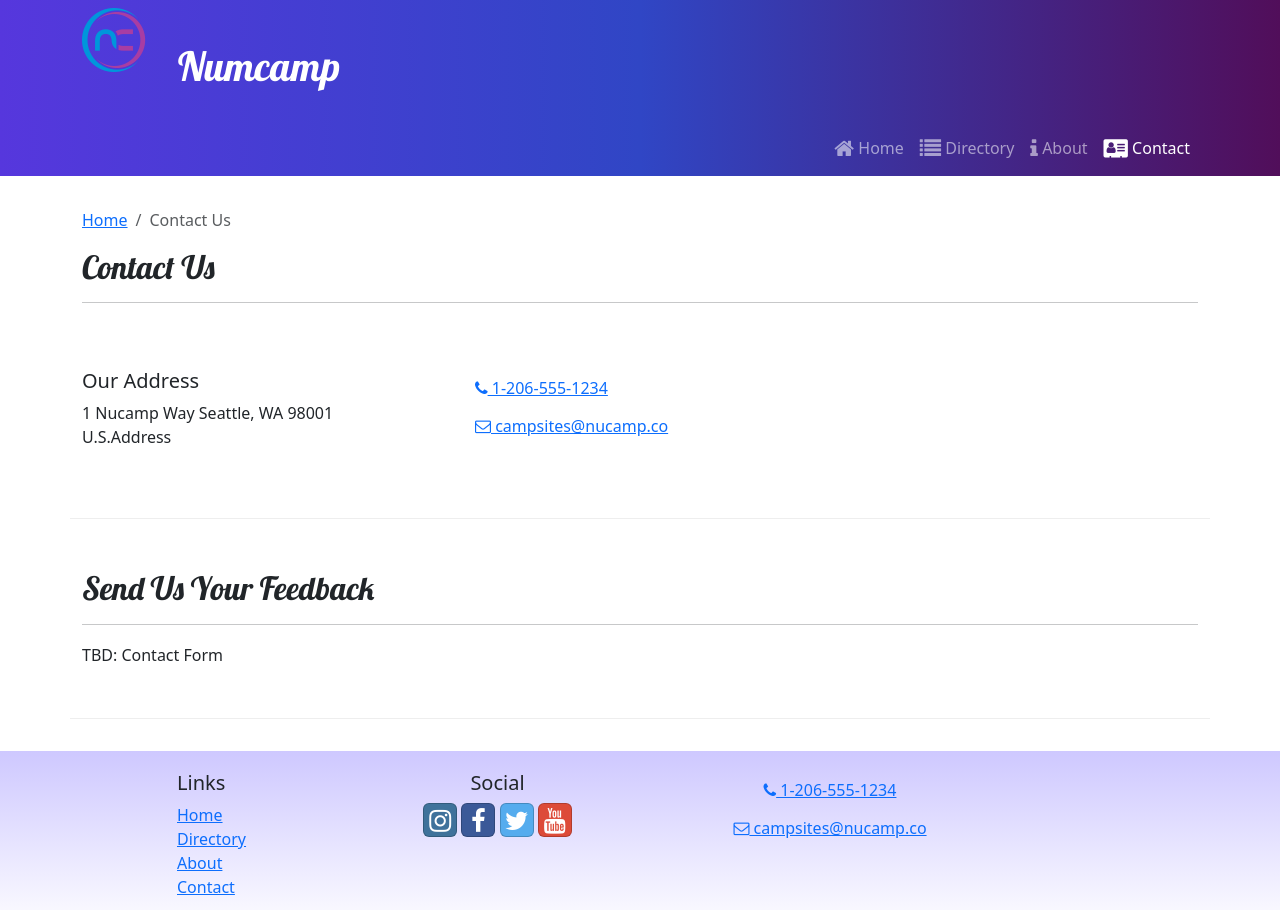
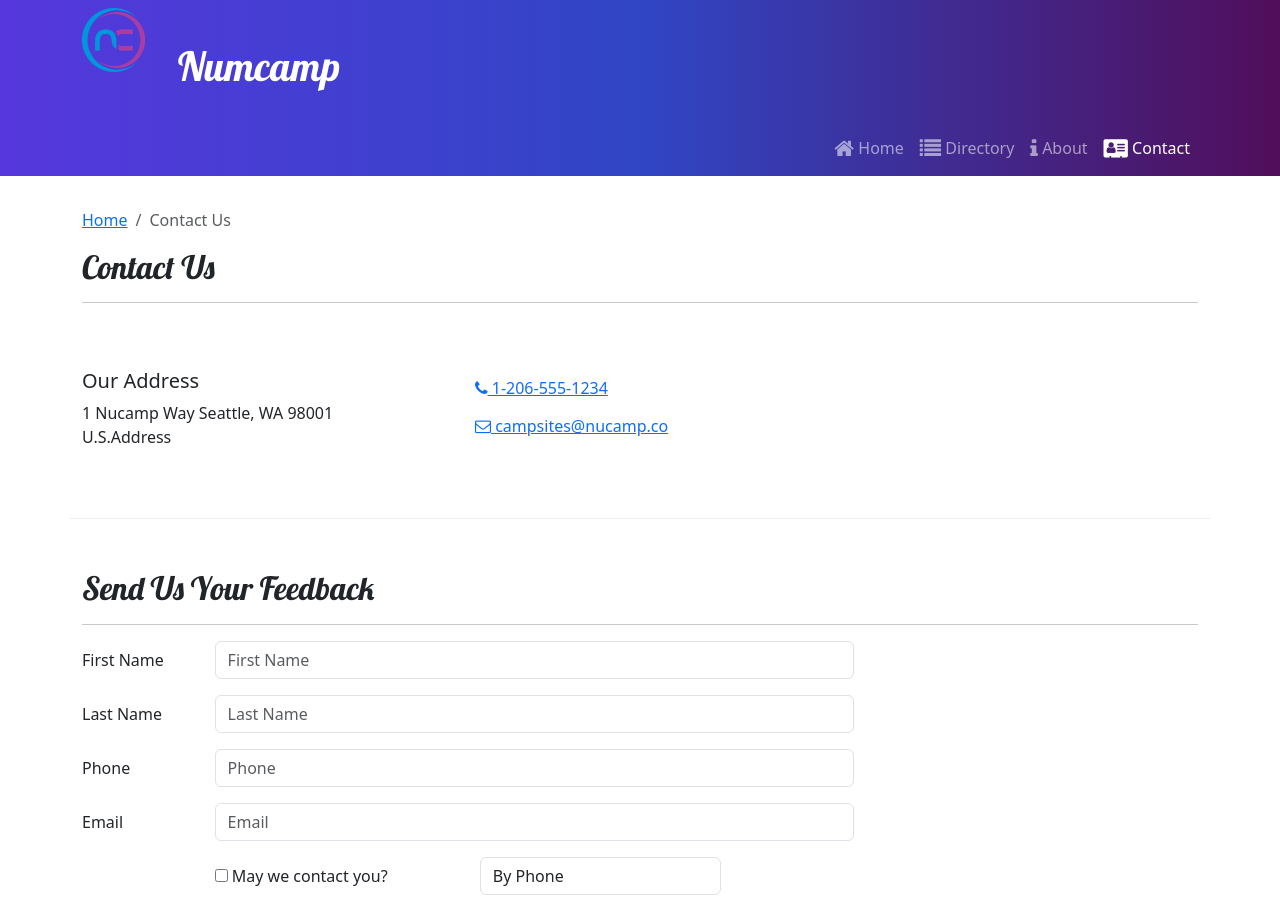
Before and after one commit to edmund80/nucampsite-react, a React (Create React App) app: page /contact in a window 1280 px wide. Shown: the top 910 px of the page. Built offline with nearby package versions, Linux system fonts and the light colour scheme.

Commit message:
ContactForm Parts 1 and 2

```diff
--- a/package.json
+++ b/package.json
@@ -7,6 +7,8 @@
     "@testing-library/jest-dom": "^5.17.0",
     "@testing-library/react": "^13.4.0",
     "@testing-library/user-event": "^14.5.1",
+    "formik": "^2.4.5",
+    "formix": "^0.0.1",
     "react": "^18.2.0",
     "react-dom": "^18.2.0",
     "react-redux": "^8.1.3",
--- /dev/null
+++ b/src/components/ContactForm.js
@@ -0,0 +1,90 @@
+import React from 'react';
+import { Button, Label, Col, FormGroup } from 'reactstrap';
+import { Formik, Field, Form } from 'formik';
+
+const ContactForm = () => {
+    return (
+        <Formik
+            initialValues={{
+                firstName: '',
+                lastName: '',
+                phoneNum: '',
+                email: '',
+                agree: false,
+                contactType: 'By Phone',
+                feedback: ''
+            }}
+        >
+            <Form>
+
+                <FormGroup row>
+                    <Label htmlFor='firstName' md='2'>
+                        First Name
+                    </Label>
+                    <Col md='10'>
+                    <Field className='form-control' name='firstName' placeholder='First Name' />
+                    </Col>
+                </FormGroup>
+
+                <FormGroup row>
+                    <Label htmlFor='lastName' md='2'>
+                        Last Name
+                    </Label>
+                    <Col md='10'>
+                    <Field className='form-control' name='lastName' placeholder='Last Name' />
+                    </Col>
+                </FormGroup>
+
+                <FormGroup row>
+                    <Label htmlFor='phoneNum' md='2'>
+                        Phone
+                    </Label>
+                    <Col md='10'>
+                    <Field className='form-control' name='phoneNum' placeholder='Phone' />
+                    </Col>
+                </FormGroup>
+
+                <FormGroup row>
+                    <Label htmlFor='email' md='2'>
+                        Email
+                    </Label>
+                    <Col md='10'>
+                    <Field className='form-control' name='email' placeholder='Email' />
+                    </Col>
+                </FormGroup>
+
+                <FormGroup row>
+                    <Label check md={{ size: 4, offset: 2 }}>
+                        <Field
+                            name='agree'
+                            type='checkbox'
+                            className='from-check-input'
+                        />{' '}
+                        May we contact you?
+                    </Label>
+                    <Col md='4'>
+                        <Field className='form-control' name='contactType' as='select'>
+                            <option>By Phone</option>
+                            <option>By Email</option>
+                        </Field>
+                    </Col>
+                </FormGroup>
+
+                <FormGroup row>
+                    <Label htmlFor='feedback' md='2'>
+                        Your Feedback
+                    </Label>
+                    <Col md='10'>
+                        <Field className='form-control' name='feedback' as='textarea' rows='12' />
+                    </Col>
+                </FormGroup>
+
+                <FormGroup row>
+                </FormGroup>
+
+            </Form>
+        </Formik>
+    );
+};
+
+export default ContactForm;
--- a/src/pages/ContactPage.js
+++ b/src/pages/ContactPage.js
@@ -1,7 +1,6 @@
 import { Container, Col, Row } from 'reactstrap';
 import SubHeader from '../components/SubHeader';
-
-
+import ContactForm from '../components/ContactForm';
 
 const ContactPage = () => {
    return (
@@ -48,7 +47,9 @@
             </Col>
 
             <Col md='10'>
-                  TBD: Contact Form
+               <Col md='10'>
+                  <ContactForm />
+               </Col>
             </Col>
          </Row>
       </Container>
```
Also changed, not shown: 1 other file (tests, documents, lock files or other folders). Lines whose indentation alone changed are shown as unchanged.
